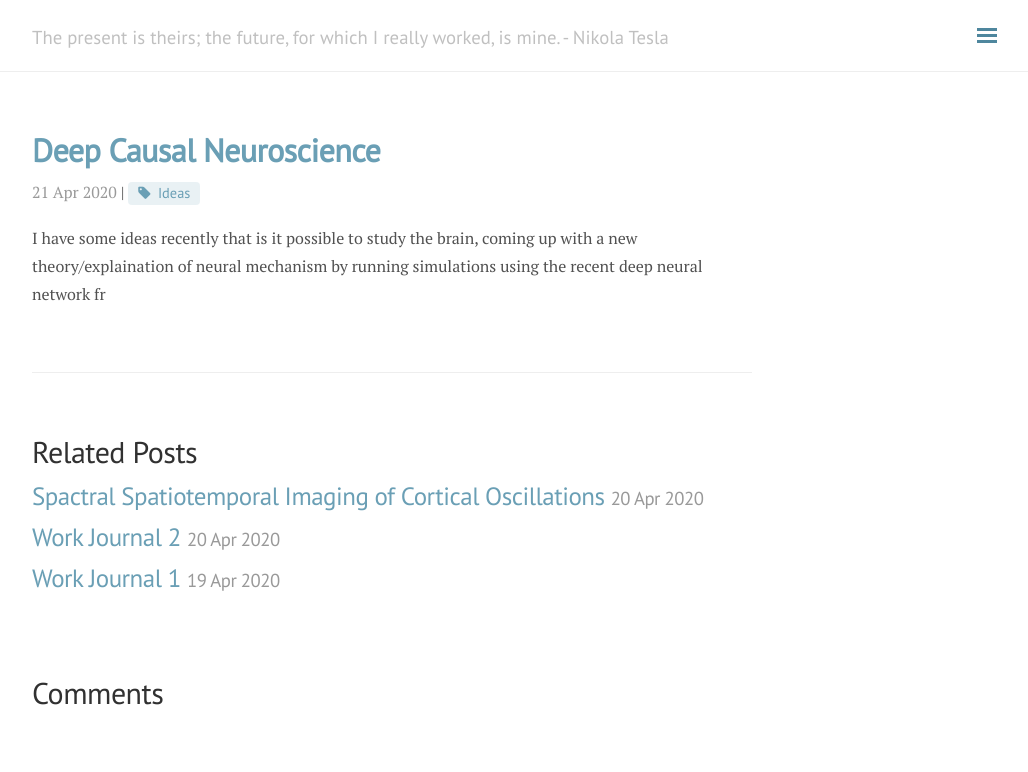
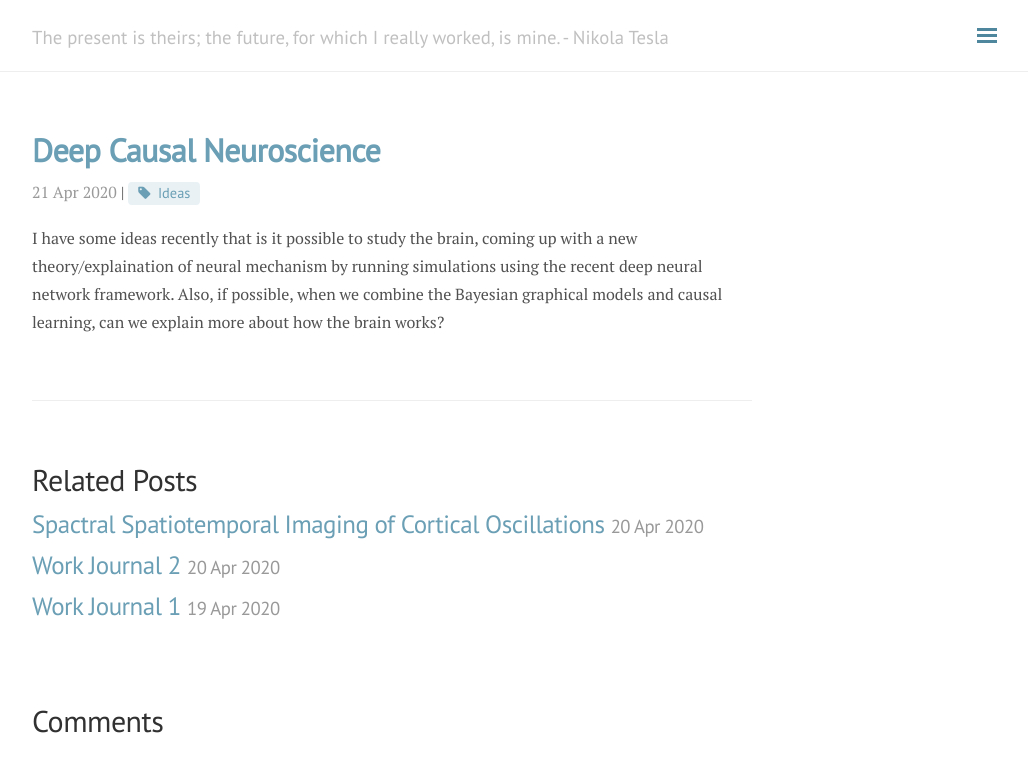
Before and after one commit to andylikescodes/andylikescodes.github.io, a Jekyll site: the page built from _posts/2020-04-21-Causal-Modeling-Deep-Learning-Neuroscience.md, in a window 1280 px wide. Shown: the top 772 px of the page, without its empty margins (248-1276 px from the left). Built offline with Jekyll 4.4.1, drawn with Linux system fonts in a browser that asks for light colours; nearby versions of some CDN libraries; comment, search, counter and statistics services are not loaded.

Commit message:
_posts/2020-04-21-Causal-Modeling-Deep-Learning-Neuroscience.md updated from https://stackedit.io/

```diff
--- a/_posts/2020-04-21-Causal-Modeling-Deep-Learning-Neuroscience.md
+++ b/_posts/2020-04-21-Causal-Modeling-Deep-Learning-Neuroscience.md
@@ -5,7 +5,7 @@ tag: [Ideas]
 category: Ideas
 ---
 
-I have some ideas recently that is it possible to study the brain, coming up with a new theory/explaination of neural mechanism by running simulations using the recent deep neural network fr
+I have some ideas recently that is it possible to study the brain, coming up with a new theory/explaination of neural mechanism by running simulations using the recent deep neural network framework. Also, if possible, when we combine the Bayesian graphical models and causal learning, can we explain more about how the brain works?
 <!--stackedit_data:
-eyJoaXN0b3J5IjpbLTE2OTk2Njg3OTJdfQ==
+eyJoaXN0b3J5IjpbLTExMjM1MDQ5MzldfQ==
 -->
```
